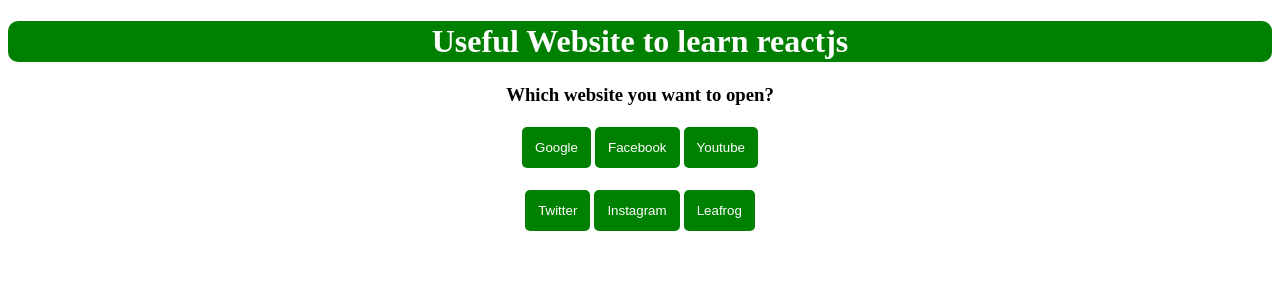
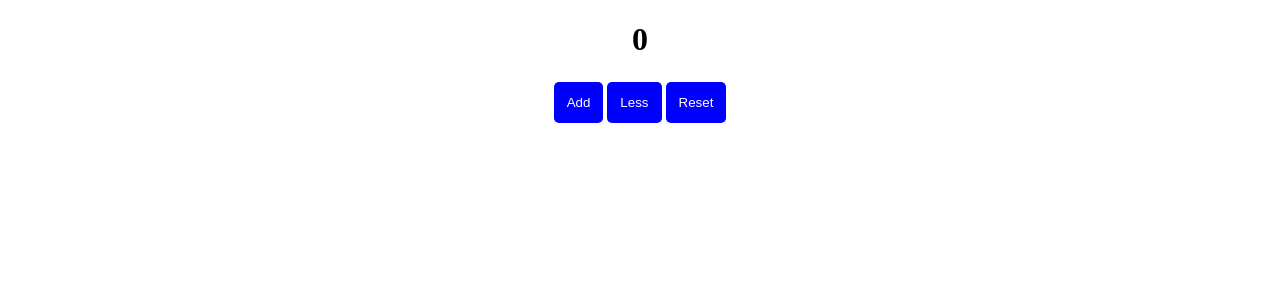
Before and after one commit to sebika123/reactjslearn, a React (Create React App) app: page / in a window 1280 px wide. Shown: the top 300 px of the page. Built offline with nearby package versions, Linux system fonts and the light colour scheme.

Commit message:
counter app bulid

```diff
--- a/src/App.js
+++ b/src/App.js
@@ -1,21 +1,36 @@
-import Button from './Button'
-const App = ()=> {
-    return <div>
-    <h1>Useful Website to  learn reactjs </h1>
-    <p><h3>Which website you want to open?</h3></p>
+//To visit website project
+// import Button from './Button'
+// const App = ()=> {
+//     return <div>
+//     <h1>Useful Website to  learn reactjs </h1>
+//     <p><h3>Which website you want to open?</h3></p>
 
-   <Button name="Google" link="https://www.google.com/"/>
-   <Button name="Facebook" link="www.facebook.com"/>
-   <Button name="Youtube"link="www.youtube.com"/>
-   <br>
-   </br>
-   <br></br>
-   <Button name="Twitter" link="https://www.google.com/"/>
-   <Button name="Instagram" link="https://www.google.com/"/>
-   <Button name="Leafrog" link="https://www.lftechnology.com/"/>
+//    <Button name="Google" link="https://www.google.com/"/>
+//    <Button name="Facebook" link="www.facebook.com"/>
+//    <Button name="Youtube"link="www.youtube.com"/>
+//    <br>
+//    </br>
+//    <br></br>
+//    <Button name="Twitter" link="https://www.google.com/"/>
+//    <Button name="Instagram" link="https://www.google.com/"/>
+//    <Button name="Leafrog" link="https://www.lftechnology.com/"/>
 
 
 
-</div>
+// </div>
+// }
+// export default App;
+
+
+import React,{useState} from "react";
+import './style.css';
+const App=()=>{
+    const [number,setNumber]=useState(0)
+    return <div>
+        <h1>{number}</h1>
+        <button  onClick={()=>setNumber(number+1)}  className="button">Add</button>
+        <button onClick={()=>setNumber(number-1)} className="button">Less</button>
+        <button  onClick={()=>setNumber(0)} className="button">Reset</button>
+    </div>
 }
-export default App;
+ export default App;
--- a/src/Button.js
+++ b/src/Button.js
@@ -1,5 +1,6 @@
-import React from "react";
-const Button=({name,link})=>{
-    return  <a href={link} target="_parent"><button className="button" >{name}</button></a>
-}
-export default Button;
+//To visit website project
+// import React from "react";
+// const Button=({name,link})=>{
+//     return  <a href={link} target="_parent"><button className="button" >{name}</button></a>
+// }
+// export default Button;
--- a/src/style.css
+++ b/src/style.css
@@ -1,4 +1,4 @@
-h1{
+/* h1{
     background-color: green;
     padding:2px;
     color:white;
@@ -23,4 +23,21 @@
 }
 div{
     text-align: center;
+} */
+
+
+.button{
+    size:15px;
+    background-color:blue;
+    color:white;
+    padding:13px;
+    text-align:center;
+    border:none;
+    margin:2px;
+    border-radius:5px;
+
 }
+
+div{
+    text-align: center;
+}
```
Also changed, not shown: src/index.js (+12 -5 lines).
